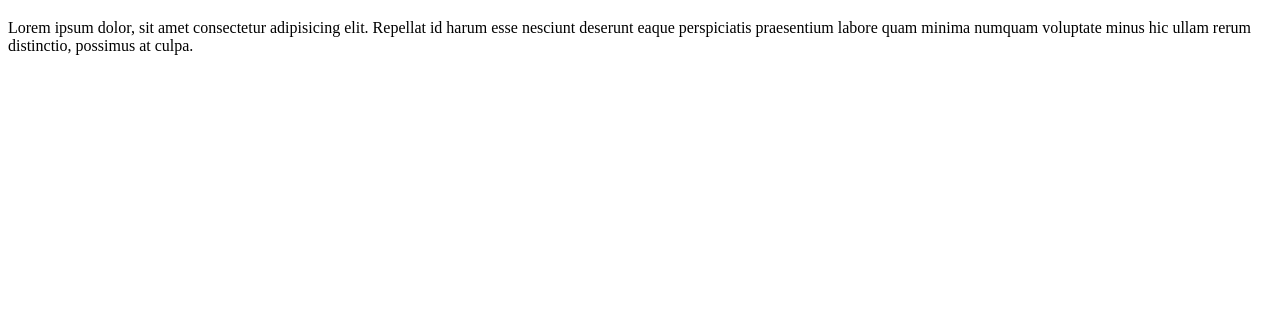
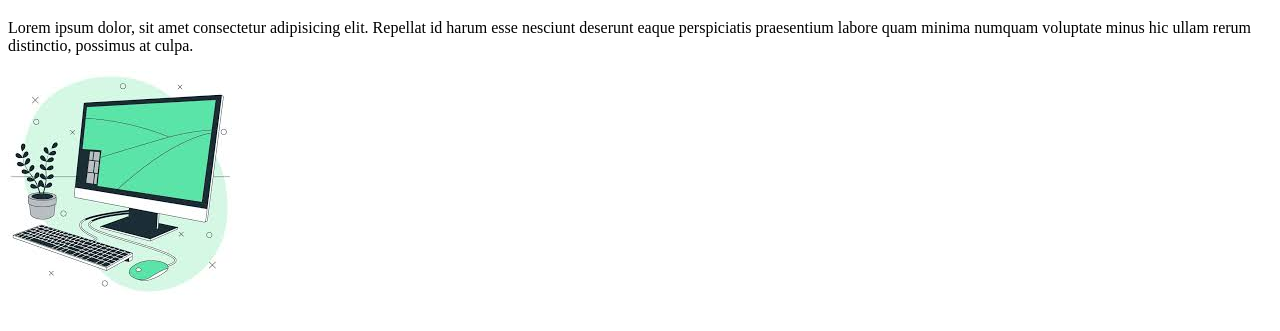
Before and after one commit to BREINERMEDINA/proyecto3172879, a plain HTML site: page ventas.html in a window 1280 px wide. Shown: the part 61-392 px from the top of the page. Drawn offline with Linux system fonts and the light colour scheme.

Commit message:
Rama facture - pagina-vents

```diff
--- a/ventas.html
+++ b/ventas.html
@@ -8,5 +8,6 @@
 <body>
     <h1>Ventas</h1>
     <p>Lorem ipsum dolor, sit amet consectetur adipisicing elit. Repellat id harum esse nesciunt deserunt eaque perspiciatis praesentium labore quam minima numquam voluptate minus hic ullam rerum distinctio, possimus at culpa.</p>
+    <img src="Imagenes/img1.jpg" alt="">
 </body>
 </html>
```
